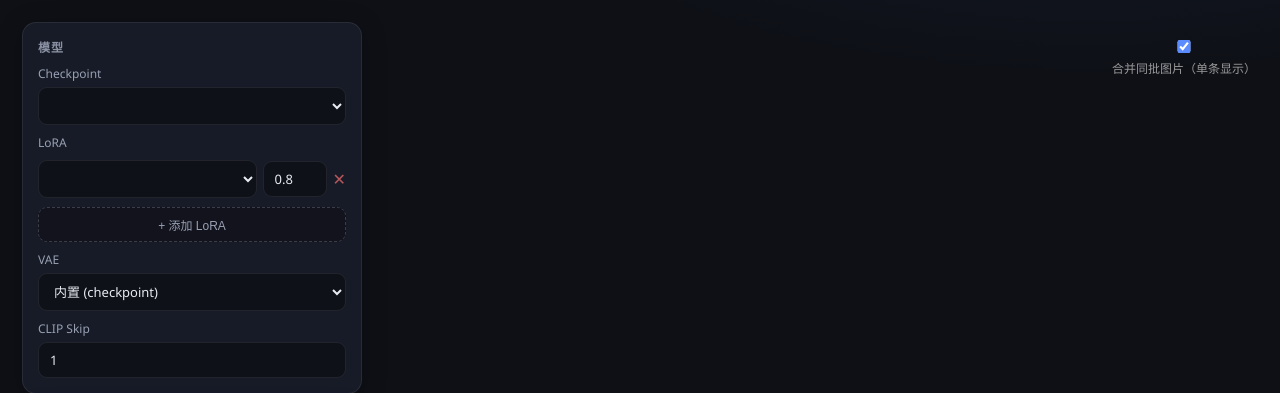
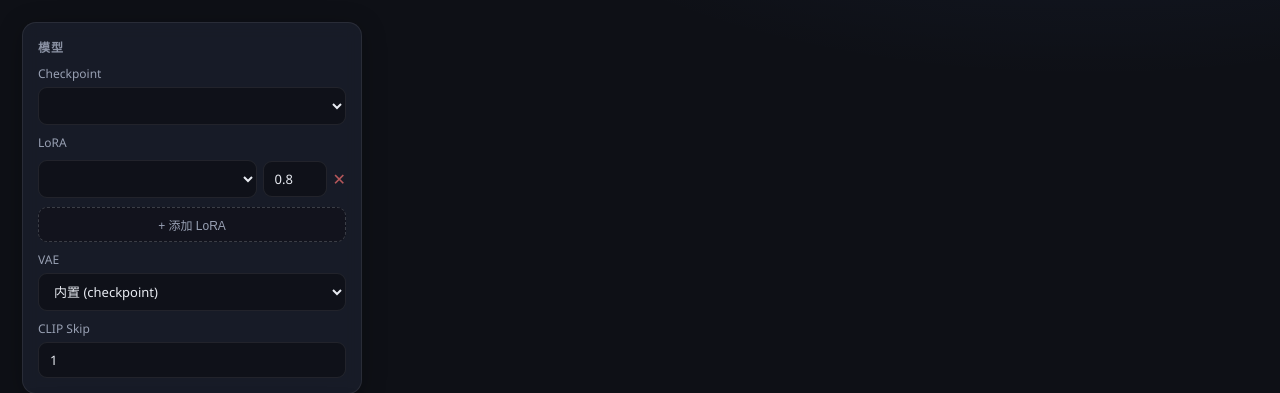
Before and after one commit to foxsilly400-cmyk/image, a Flask app: page / in a window 1280 px wide. Shown: the part 64-457 px from the top of the page. Run offline with Flask 3, Linux system fonts and the light colour scheme; data that the repository does not hold is empty.

Commit message:
Revert "feat: 合并同批开关（batch多图单条显示+角标，localStorage持久化）"
This reverts commit 7634f2555b4598d865ea50e9767753acad6304eb.

```diff
--- a/static/app.js
+++ b/static/app.js
@@ -691,21 +691,11 @@ async function pollTasks() {
           items.push({ url: imgUrl(img), name: img.filename, settings: t.payload, filename: img.filename });
         }
         LB_ALL.push(...items);
-        // 合并模式：同批多张只显示第一张卡片 + 徽标（lightbox 内仍可左右看全部）
-        const mergeMode = document.getElementById("mergeBatch")?.checked;
-        const displayItems = mergeMode && items.length > 1 ? items.slice(0, 1) : items;
-        for (let idx = 0; idx < displayItems.length; idx++) {
-          const it = displayItems[idx];
+        for (let idx = 0; idx < items.length; idx++) {
+          const it = items[idx];
           shown++;
           const card = document.createElement("div");
           card.className = "img-card";
-          if (mergeMode && items.length > 1) {
-            const badge = document.createElement("div");
-            badge.className = "merge-badge";
-            badge.textContent = "×" + items.length;
-            badge.title = "同批 " + items.length + " 张，点击后左右切换查看";
-            card.appendChild(badge);
-          }
           const im = document.createElement("img");
           im.src = it.url;
           im.onerror = () => { im.style.visibility = "hidden"; card.style.minHeight = "120px"; };
@@ -961,16 +951,5 @@ $("lbStage").addEventListener("touchend", e => {
 
 init();
 pollTasks();
-
-// 合并同批开关：状态持久化，切换即刷新画廊
-(function () {
-  const el = document.getElementById("mergeBatch");
-  if (!el) return;
-  if (localStorage.getItem("genui_merge") === "0") el.checked = false;
-  el.addEventListener("change", () => {
-    localStorage.setItem("genui_merge", el.checked ? "1" : "0");
-    pollTasks();
-  });
-})();
 refreshTriggers();
 loadFavs();
--- a/static/style.css
+++ b/static/style.css
@@ -375,9 +375,3 @@ input[type=file] { padding: 6px; font-size: 12px; }
 .lb-issues-title { font-size: 12px; color: #d4a94e; margin-bottom: 6px; }
 .issue-btn { display: block; width: 100%; margin: 4px 0; padding: 6px 10px; text-align: left; border: 1px solid #b8860b88; border-radius: 6px; background: #3a2f16; color: #f0d48a; cursor: pointer; font-size: 13px; }
 .issue-btn:hover { background: #4d3d1c; }
-
-.merge-row { display: flex; justify-content: flex-end; padding: 4px 2px 8px; }
-.merge-label { font-size: 12px; color: #999; display: flex; align-items: center; gap: 6px; cursor: pointer; }
-.merge-label input { accent-color: var(--accent); cursor: pointer; }
-.img-card { position: relative; }
-.merge-badge { position: absolute; top: 6px; right: 6px; z-index: 2; background: rgba(0,0,0,0.72); color: #fff; font-size: 12px; font-weight: 700; padding: 2px 8px; border-radius: 10px; pointer-events: none; }
--- a/templates/index.html
+++ b/templates/index.html
@@ -107,9 +107,6 @@
 
     <section class="results page-imgs">
       <div id="taskList" class="tasklist"></div>
-      <div class="merge-row">
-        <label class="merge-label"><input type="checkbox" id="mergeBatch" checked> 合并同批图片（单条显示）</label>
-      </div>
       <div id="gallery" class="gallery"></div>
     </section>
   </main>
```
